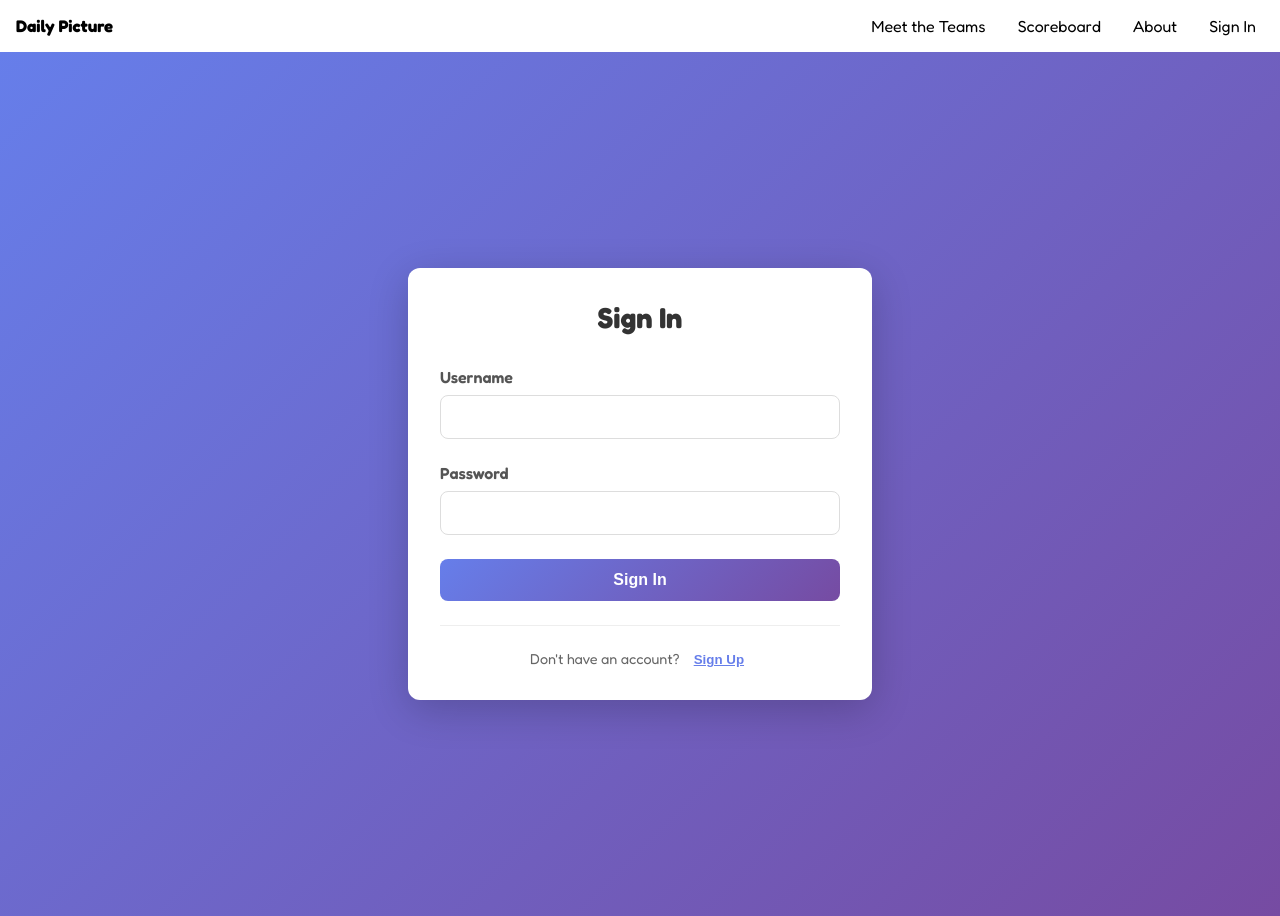
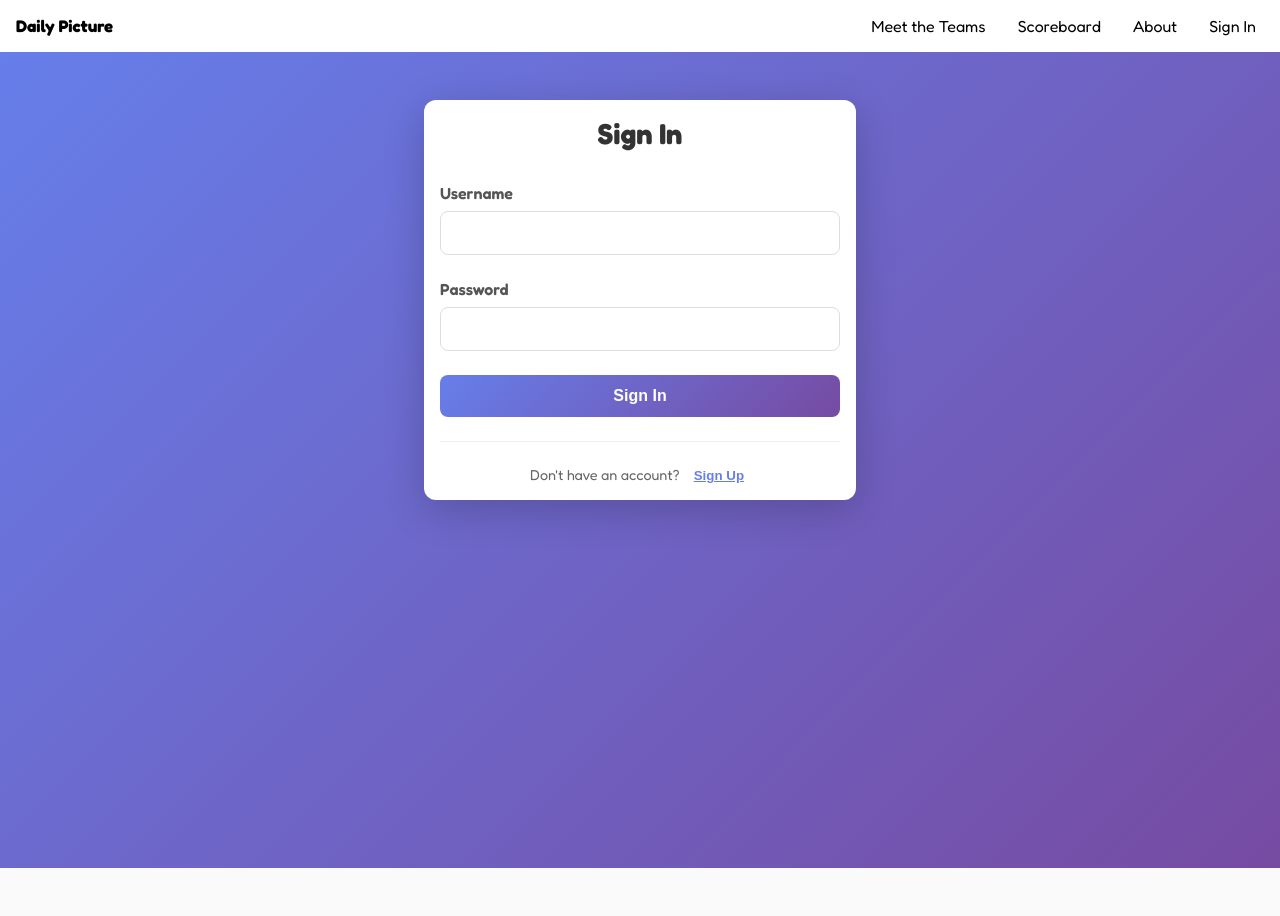
Before and after one commit to jwesgore/daily-picture, a React (Vite) app: page /profile in a window 1280 px wide. After the commit the page ends 868 px from the top, so only its background shows below. Built offline with nearby package versions, Linux system fonts and the light colour scheme; no server answers; the database is empty.

Commit message:
make sign in not so low down

```diff
--- a/src/components/auth/Auth.css
+++ b/src/components/auth/Auth.css
@@ -1,16 +1,16 @@
 .auth-container {
   display: flex;
   justify-content: center;
-  align-items: center;
-  min-height: 100vh;
+  align-items: flex-start;
+  min-height: calc(100vh - 64px);
   background: linear-gradient(135deg, #667eea 0%, #764ba2 100%);
-  padding: 2rem;
+  padding: 3rem 2rem 2rem;
 }
 
 .auth-card {
   background: white;
   border-radius: 12px;
-  padding: 2rem;
+  padding: 1rem;
   width: 100%;
   max-width: 400px;
   box-shadow: 0 10px 40px rgba(0, 0, 0, 0.2);
```
